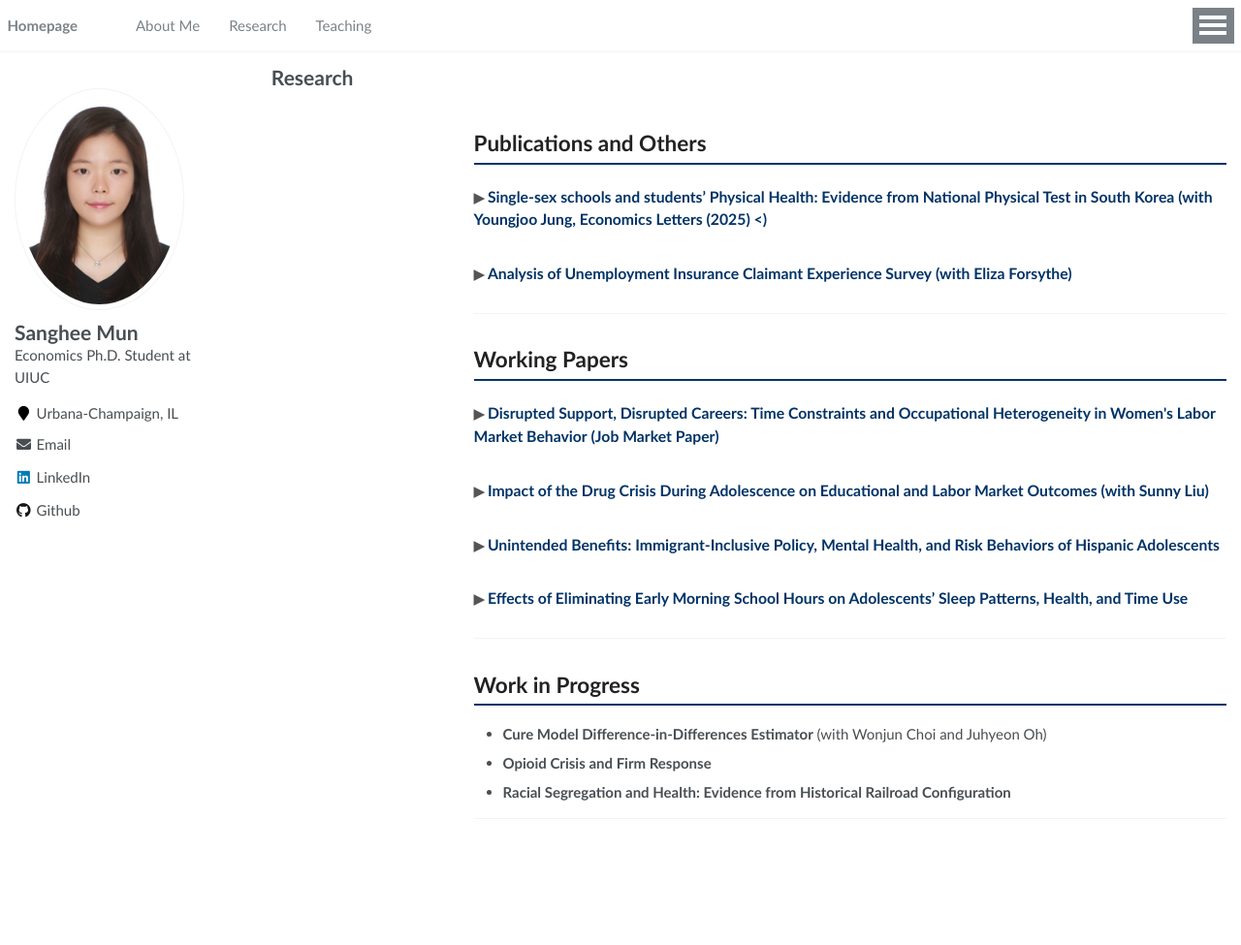
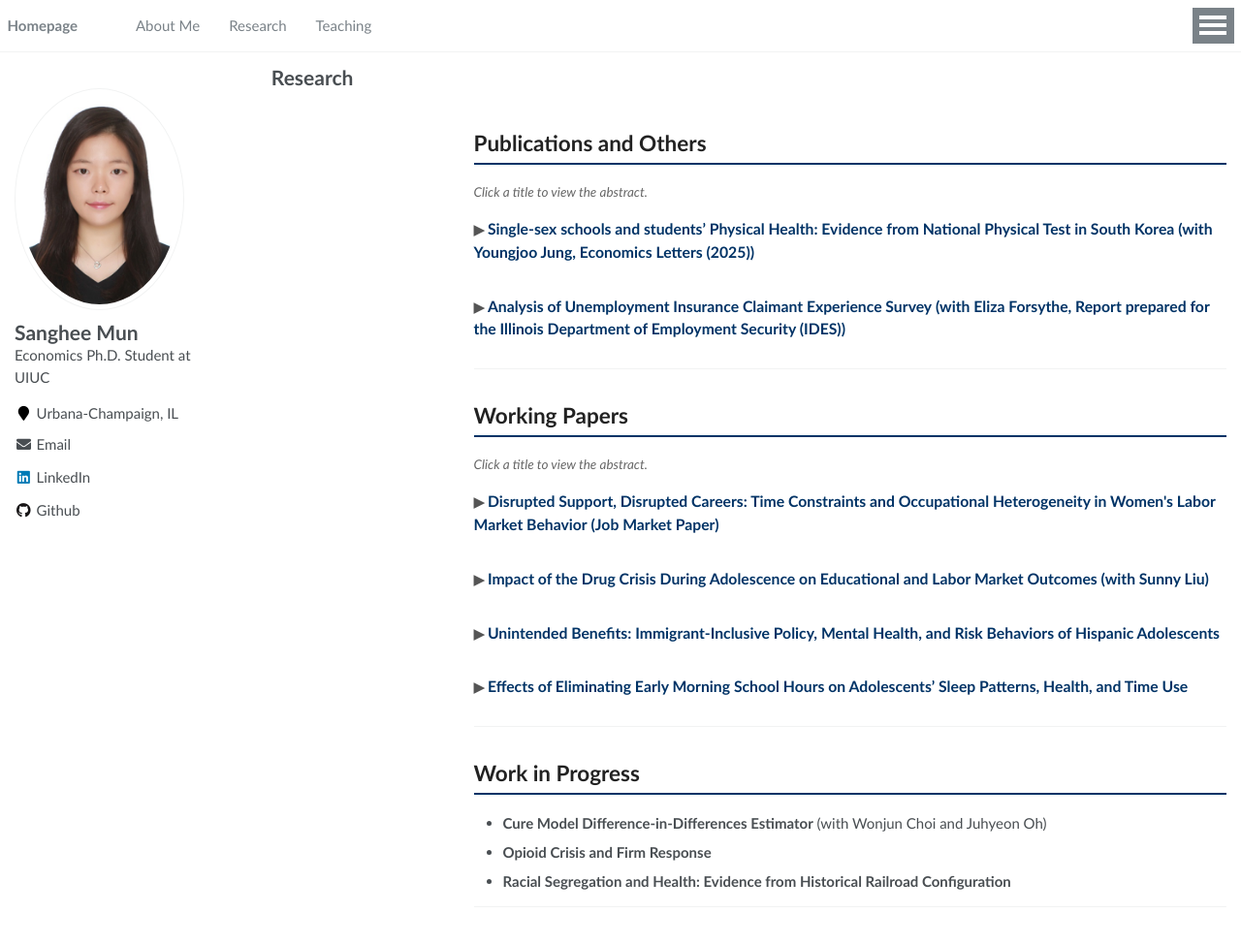
Before and after one commit to sanghee727/sanghee727.github.io, a Jekyll site: the page built from _pages/research.md, in a window 1280 px wide and 981 px high. Shown: the top 975 px of the window at 97% size. Built offline with Jekyll 4.4.1, drawn with Linux system fonts in a browser that asks for light colours.

Commit message:
Add helper text for abstracts and style it

```diff
--- a/_pages/research.md
+++ b/_pages/research.md
@@ -7,11 +7,12 @@ permalink: /research/
 
 
 ## Publications and Others
+*Click a title to view the abstract.*
 
 <details>
-  <summary><strong>Single-sex schools and students’ Physical Health: Evidence from National Physical Test in South Korea</strong> (with Youngjoo Jung, Economics Letters (2025) <)</summary>
+  <summary><strong>Single-sex schools and students’ Physical Health: Evidence from National Physical Test in South Korea</strong> (with Youngjoo Jung, Economics Letters (2025))</summary>
   <p>
-    <em>Economics Letters, 2025</em>
+
     Abstract: Leveraging a randomized natural experiment, this study examines the impact of attending single-sex middle schools on students' physical fitness, measured through standardized nationwide physical tests. In South Korea, middle school students are assigned by lottery to either single-sex or coeducational schools within their designated school zones, providing an ideal setting to evaluate the effects of single-sex schooling. Using school-level data covering all middle schools, the study finds that boys attending single-sex schools achieve significantly higher pass rates on standardized physical fitness tests, suggesting improved physical fitness compared to their peers in coeducational schools.
     However, no similar improvement is observed for girls attending single-sex schools. These findings suggest that single-sex schooling has differential effects by gender, highlighting the need to further research to understand the mechanisms underlying these varied outcomes.
     📄 <a href="https://www.sciencedirect.com/science/article/pii/S0165176525001168" target="_blank">View Paper</a>
@@ -20,15 +21,16 @@ permalink: /research/
 
 
 <details>
-  <summary><strong>Analysis of Unemployment Insurance Claimant Experience Survey</strong> (with Eliza Forsythe)</summary>
+  <summary><strong>Analysis of Unemployment Insurance Claimant Experience Survey</strong> (with Eliza Forsythe, Report prepared for the Illinois Department of Employment Security (IDES))</summary>
   <p>
-    Report prepared for the Illinois Department of Employment Security (IDES).
+
     Abstract: This report analyzes the Illinois Unemployment Insurance (UI) Claimant Experience Survey, conducted between August 2023 and August 2024, with the goal of improving equity in access to UI benefits and strengthening survey design. Using regression analysis of demographic characteristics and text analysis of open-ended responses, we examine how claimants’ backgrounds and filing circumstances shape their reported experiences with the UI system. The study focuses on key dimensions of the claimant journey, including sources of information, reliance on in-person services, perceived difficulty of filing, and narrative accounts of the process. By combining quantitative and qualitative evidence, the report provides insights into heterogeneity across demographic groups and filing types, and develops recommendations for improving data collection, reweighting procedures, and survey integration to support more representative and actionable insights for IDES.
   </p>
 </details>
 ---
 
 ## Working Papers
+*Click a title to view the abstract.*
 
 <details>
   <summary><strong>Disrupted Support, Disrupted Careers: Time Constraints and Occupational Heterogeneity in Women's Labor Market Behavior</strong> (Job Market Paper)</summary>
@@ -62,7 +64,7 @@ permalink: /research/
 <details>
   <summary><strong>Effects of Eliminating Early Morning School Hours on Adolescents’ Sleep Patterns, Health, and Time Use</strong></summary>
   <p>
-    Abstract: This project investigates the consequences of delaying school start times on adolescents’ sleep patterns, overall health, and daily time allocation.
+    Abstract: By examining the nine o'clock attendance policy implemented in Gyeonggi Province of Korea, this paper investigates the effects of eliminating early morning school hours on adolescents’ sleep patterns and health. The results indicate that the policy significantly delays adolescents' hours of rising on weekdays. However, the increment in sleep duration that resulted from the later waking time was partly offset by the deferral of bedtime. Additionally, the increase in the length of sleep derived from the policy has decreased over time. On weekends, there were no significant changes in their wake-up time, while their habit of going to bed late persisted, resulting in a significant decrease in sleep duration. The estimates on various health measures implied an adverse impact of the policy on adolescents’ health. To identify the possible mechanism behind health deterioration, this paper also examined its impact on time use. The results indicate that adolescents spent more time studying. The changes in their time allocation, accompanied by the higher academic pressure, may have affected their health via the policy.
   </p>
 </details>
 ---
--- a/assets/css/main.scss
+++ b/assets/css/main.scss
@@ -152,3 +152,12 @@ h1:before, .anchor:before {
   .page__content summary:hover {
     background-color: #f2f6fc;  /* subtle highlight on hover */
   }
+
+
+  /* Style helper lines under section headings */
+.page__content p em {
+    font-size: 0.9em;
+    color: #666;
+    display: block;
+    margin-bottom: 1em;
+  }
```
